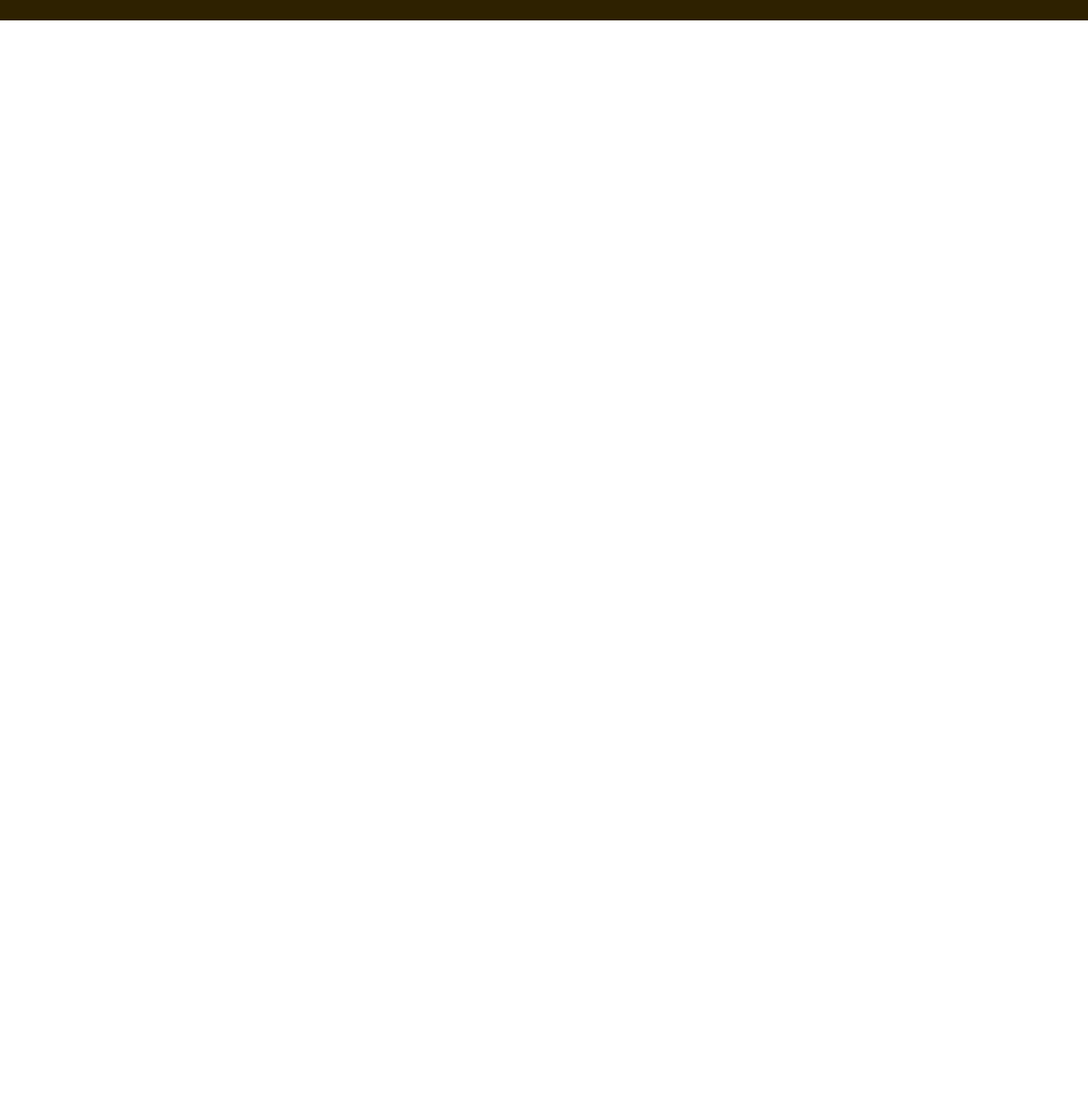
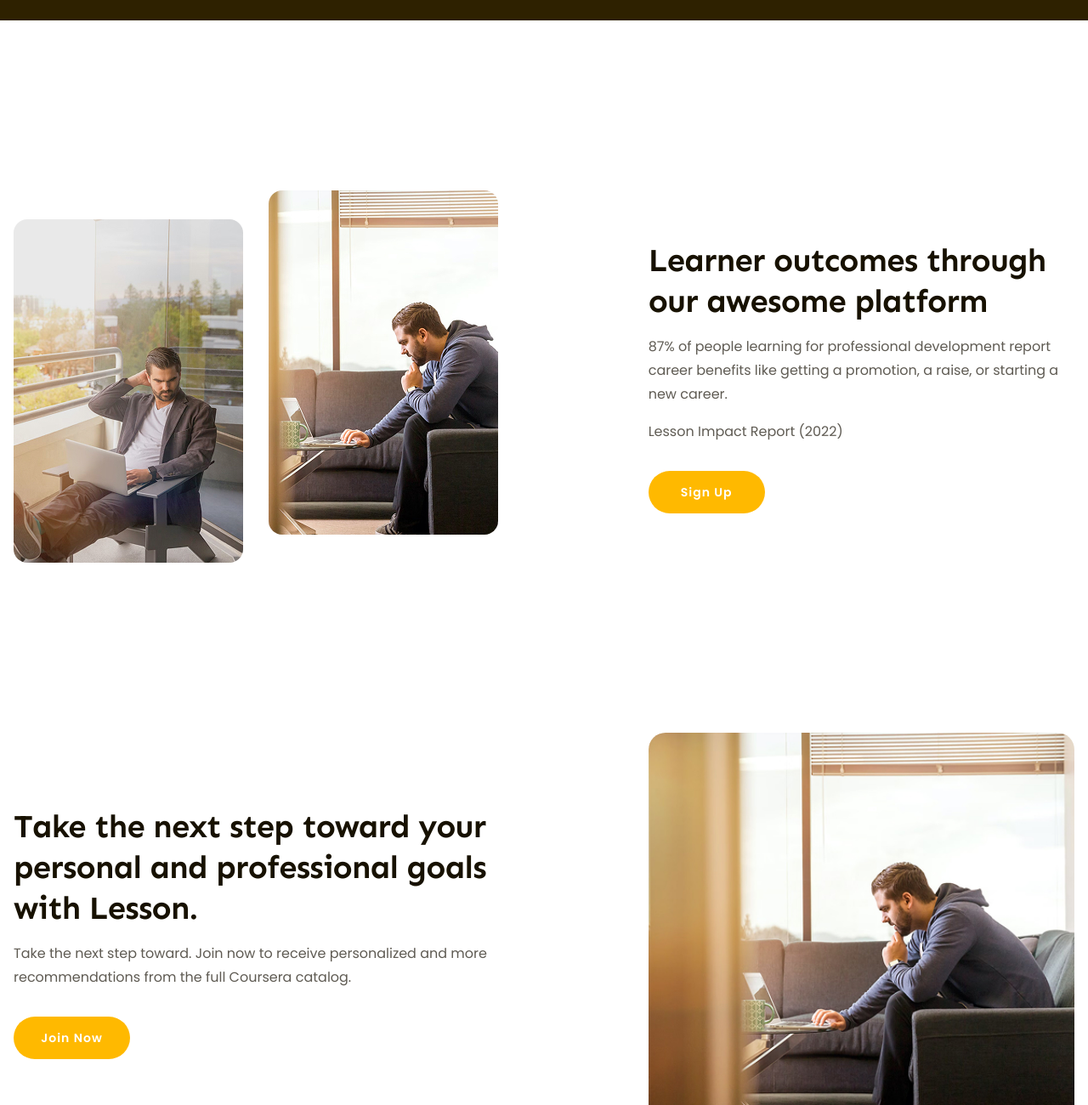
Before and after one commit to shafiqahmad81/lesson-project, a website built with Vite: page index.html in a window 1280 px wide. Shown: the part 2176-3476 px from the top of the page at 85% size. Before the commit the page ends 2200 px from the top, so only its background shows below. Built offline with nearby package versions, Linux system fonts and the light colour scheme; files whose address does not match are found by name.

Commit message:
update learner section

```diff
--- a/index.html
+++ b/index.html
@@ -392,6 +392,50 @@
     </div>
   </section>
 
+  <!-- Learner section -->
+  <section class="my-[200px]">
+    <div class="container">
+      <div class="flex items-center justify-between">
+        <div class="w-[48.718%] flex gap-[30px]">
+          <div class="pt-[34px]">
+            <div class="rounded-2xl overflow-hidden">
+              <img class="w-full" src="./src/image/lesson-5.jpg" alt="lesson-image">
+            </div>
+          </div>
+          <div>
+            <div class="rounded-2xl overflow-hidden">
+              <img class="w-full" src="./src/image/lesson-6.jpg" alt="lesson-image">
+            </div>
+          </div>
+        </div>
+        <div class="w-[40.170%] ">
+          <h2 class="-tracking-[0.8px]">Learner outcomes through our awesome platform</h2>
+          <p class="text-base leading-7 mt-4">87% of people learning for professional development report career benefits
+            like getting a promotion, a raise, or starting a new career.</p>
+          <p class="text-base leading-7 mt-4">Lesson Impact Report (2022)</p>
+          <a href="#" class="btn w-[137px] flex items-center justify-center bg-yellow mt-8 tracking-[1px]">Sign Up</a>
+        </div>
+      </div>
+      <div class="flex items-center justify-between mt-[200px]">
+
+        <div class="w-[48.718%] ">
+          <h2 class="-tracking-[0.8px]">Take the next step toward your personal and professional goals with Lesson.</h2>
+          <p class="text-base leading-7 mt-4">Take the next step toward. Join now to receive personalized and more
+            recommendations from the full Coursera catalog.</p>
+          <a href="#" class="btn w-[137px] flex items-center justify-center bg-yellow mt-8 tracking-[1px]">Join
+            Now</a>
+        </div>
+        <div class="w-[40.170%]">
+          <div class="">
+            <div class="rounded-[20px] overflow-hidden">
+              <img class="w-full" src="./src/image/lesson-7.jpg" alt="lesson-image">
+            </div>
+          </div>
+        </div>
+      </div>
+    </div>
+  </section>
+
 
   <script type="module" src="./src/main.js"></script>
 </body>
--- a/src/style.css
+++ b/src/style.css
@@ -69,7 +69,7 @@
 
 @layer base{
     h2{
-        @apply text-[38px] leading-12 font-sen font-bold -tracking-[0.7px]
+        @apply text-[38px] leading-12 text-primary font-sen font-bold -tracking-[0.7px]
     }
 }
 
```
Also changed, not shown: src/image/lesson-5.jpg (added), src/image/lesson-6.jpg (added), src/image/lesson-7.jpg (added).
